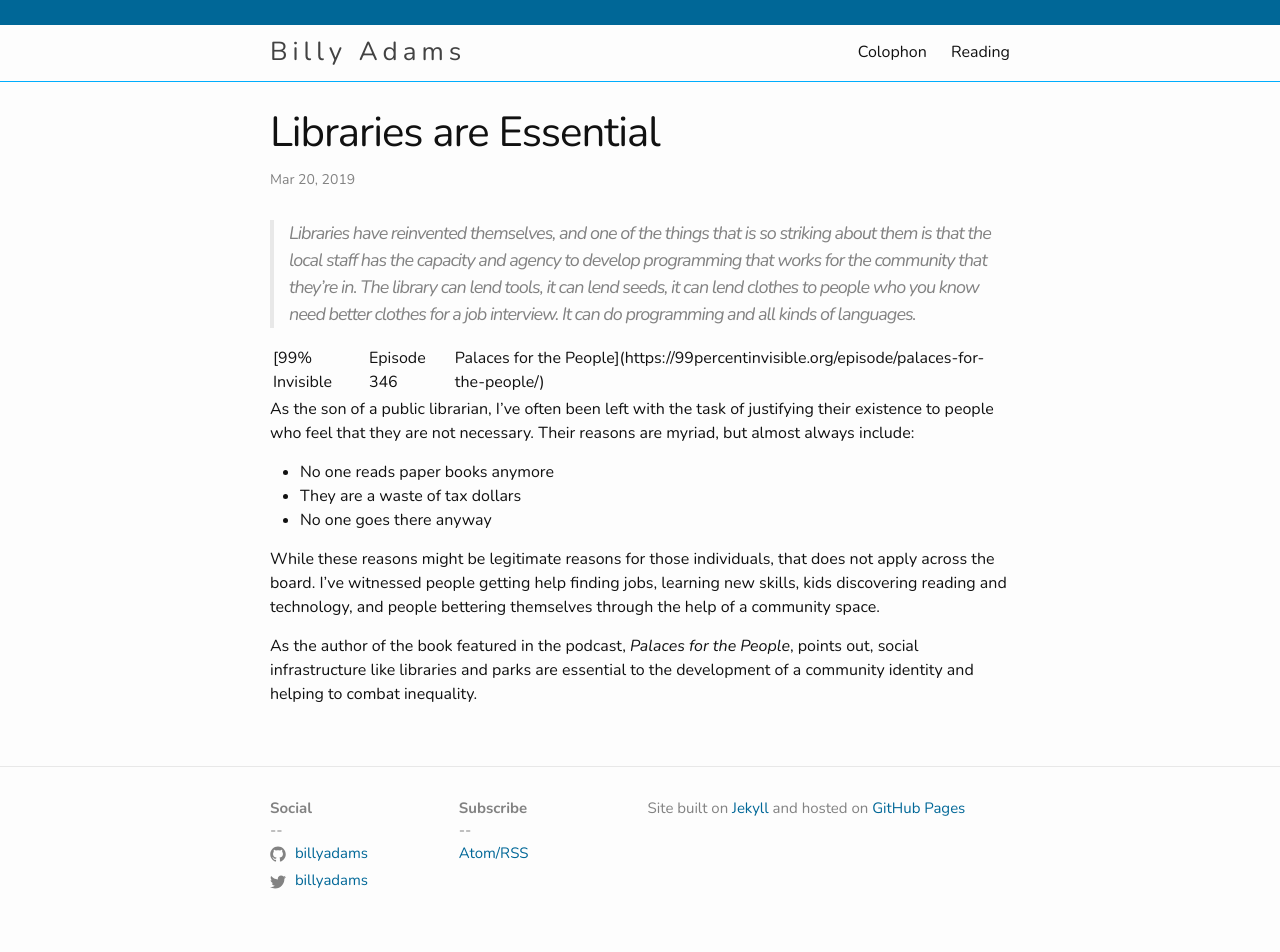
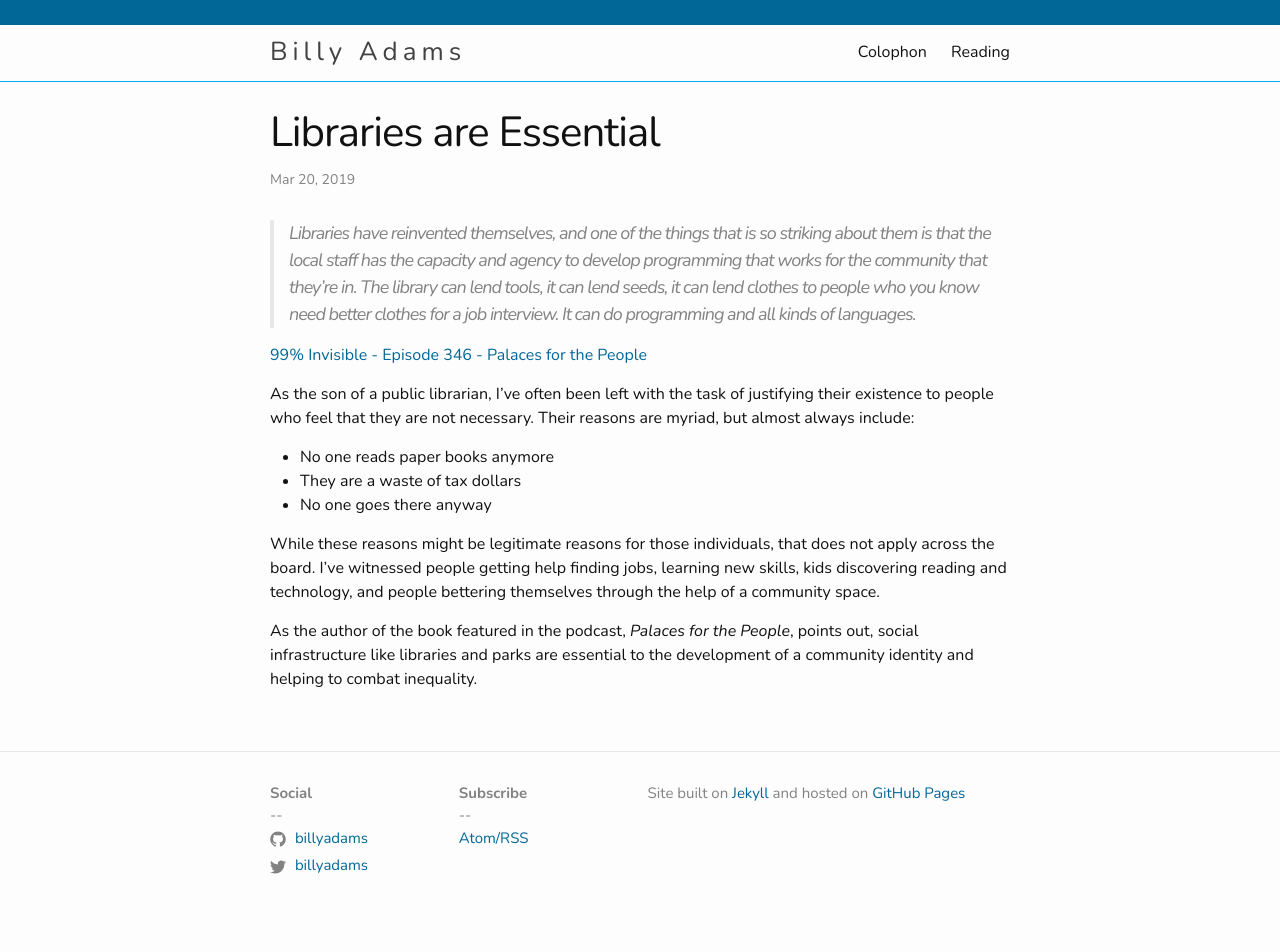
Before and after one commit to billyadams/billyadams.github.io, a Jekyll site: the page built from _posts/2019-03-20-Libraries-Are-Essential.markdown, in a window 1280 px wide. Built offline with Jekyll 4.4.1, drawn with Linux system fonts in a browser that asks for light colours.

Commit message:
Update 2019-03-20-Libraries-Are-Essential.markdown

```diff
--- a/_posts/2019-03-20-Libraries-Are-Essential.markdown
+++ b/_posts/2019-03-20-Libraries-Are-Essential.markdown
@@ -7,7 +7,7 @@ categories: [community]
 
 > Libraries have reinvented themselves, and one of the things that is so striking about them is that the local staff has the capacity and agency to develop programming that works for the community that they’re in. The library can lend tools, it can lend seeds, it can lend clothes to people who you know need better clothes for a job interview. It can do programming and all kinds of languages.
 
-[99% Invisible | Episode 346 | Palaces for the People](https://99percentinvisible.org/episode/palaces-for-the-people/)
+[99% Invisible - Episode 346 - Palaces for the People](https://99percentinvisible.org/episode/palaces-for-the-people/)
 
 As the son of a public librarian, I’ve often been left with the task of justifying their existence to people who feel that they are not necessary. Their reasons are myriad, but almost always include:
 - No one reads paper books anymore
```
